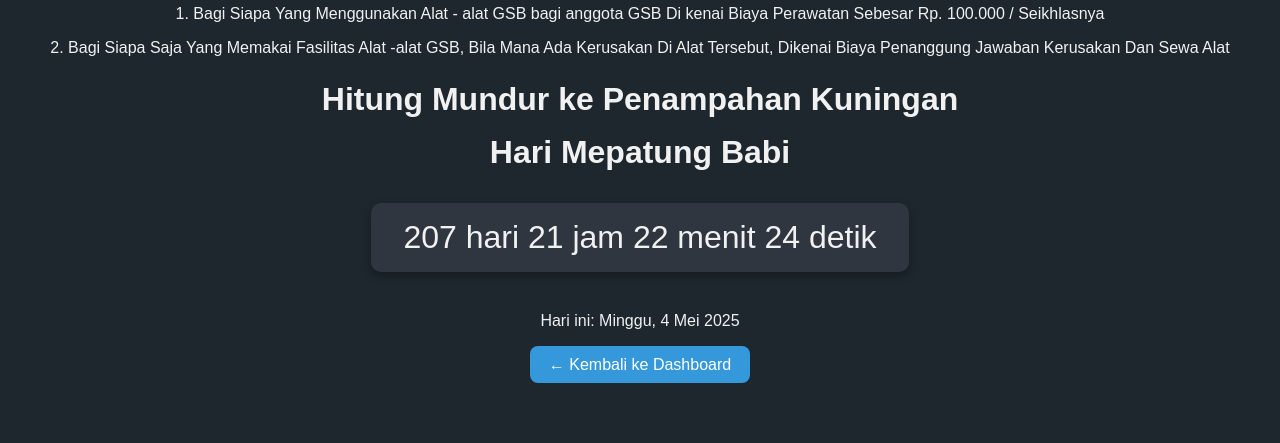
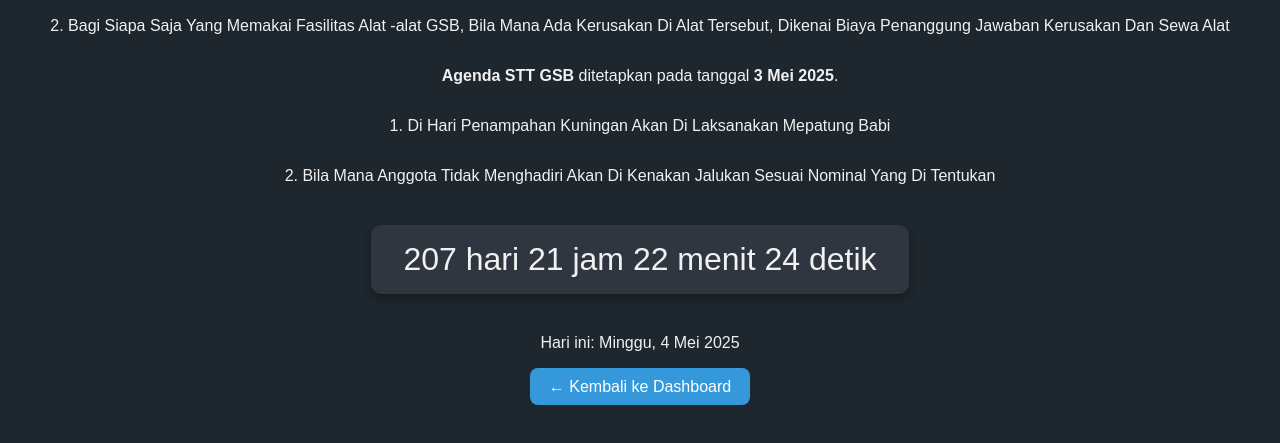
Before and after one commit to dedisuartana/GSB.net, a plain HTML site: page event.html in a window 1280 px wide. Shown: the part 347-790 px from the top of the page. Drawn offline with Linux system fonts and the light colour scheme.

Commit message:
event.html

```diff
--- a/event.html
+++ b/event.html
@@ -83,8 +83,9 @@
     <p>2. Bagi Siapa Saja Yang Memakai Fasilitas Alat -alat GSB, Bila Mana Ada Kerusakan Di Alat Tersebut, Dikenai Biaya Penanggung Jawaban Kerusakan Dan Sewa Alat</p>
   </div>
 
-  <h1>Hitung Mundur ke Penampahan Kuningan</h1>
-  <h1>Hari Mepatung Babi</h1>
+  <p><strong>Agenda STT GSB</strong> ditetapkan pada tanggal <strong>3 Mei 2025</strong>.</p>
+  <p>1. Di Hari Penampahan Kuningan Akan Di Laksanakan Mepatung Babi</p>
+  <p>2. Bila Mana Anggota Tidak Menghadiri Akan Di Kenakan Jalukan Sesuai Nominal Yang Di Tentukan </p>
 
   <div id="countdown">Memuat...</div>
   <p id="tanggal-hari-ini"></p>
```
